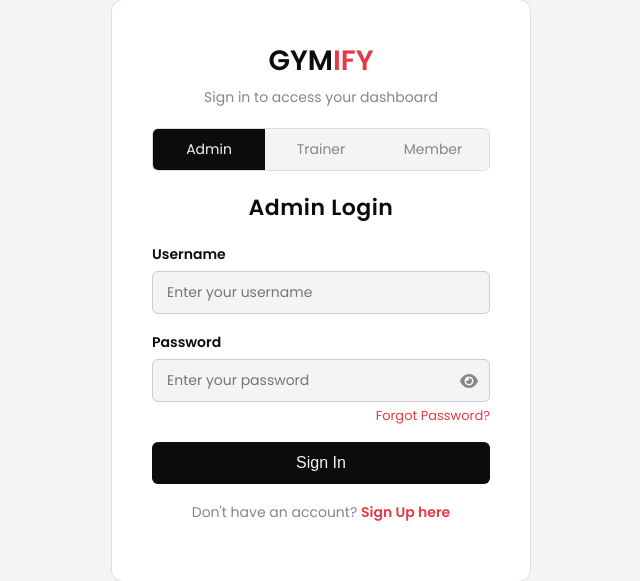
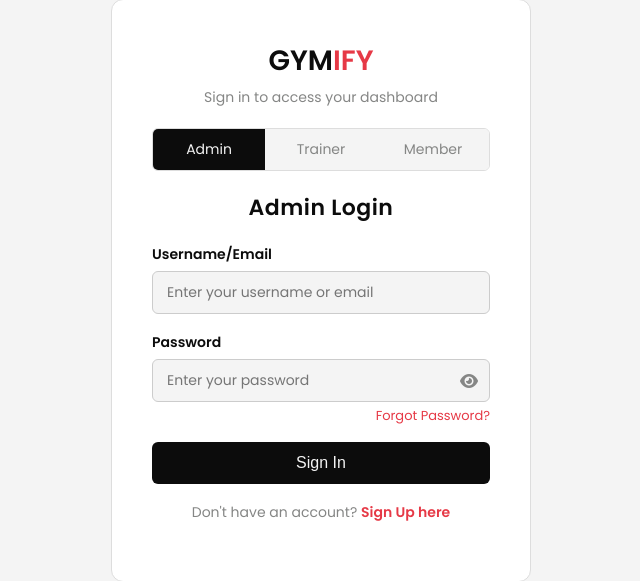
Before and after one commit to careerbuilder21/gymify-project, a Django app: page /login/ in a window 1280 px wide. Shown: the part 146-727 px from the top of the page, without its empty margins (319-959 px from the left). Run offline with Django 5.2, Linux system fonts and the light colour scheme.

Commit message:
Latest changes

```diff
--- a/templates/login.html
+++ b/templates/login.html
@@ -59,8 +59,8 @@
                     Admin Login
                 </h2>
                 <div class="form-group">
-                    <label>Username</label>
-                    <input type="text" name="email" autocomplete="new-email" placeholder="Enter your username">
+                    <label>Username/Email</label>
+                    <input type="text" name="email" autocomplete="new-email" placeholder="Enter your username or email">
                 </div>
                 <div class="form-group">
                     <label>Password</label>
```
